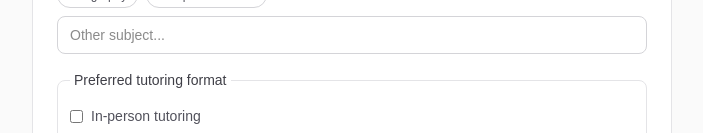
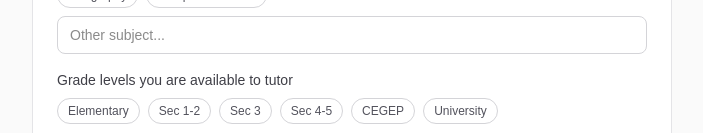
Before and after one commit to MikeChalk/tutoringapp, a Next.js app: page /careers in a window 1280 px wide. Shown: the part 667-800 px from the top of the page, without its empty margins (288-991 px from the left). Built offline with nearby package versions, Linux system fonts and the light colour scheme; no server answers; the database is empty.

Commit message:
Add city and grade levels to all tutor views and career form

```diff
--- a/src/app/api/careers/route.ts
+++ b/src/app/api/careers/route.ts
@@ -16,6 +16,7 @@ export async function POST(request: Request) {
   const currentStudies = (formData.get("currentStudies") as string)?.trim()
   const highSchool = (formData.get("highSchool") as string)?.trim()
   const subjects = (formData.get("subjects") as string)?.trim()
+  const gradeLevels = (formData.get("gradeLevels") as string)?.trim()
   const formatOnline = formData.get("formatOnline") === "on"
   const formatInPerson = formData.get("formatInPerson") === "on"
   const workExperience = (formData.get("workExperience") as string)?.trim()
@@ -60,6 +61,7 @@ export async function POST(request: Request) {
     data: {
       userId: user.id,
       subjects: subjects || "",
+      gradeLevels: gradeLevels || "",
       bio: bioParts.join("\n") || null,
       isActive: true,
       onboarded: false,
--- a/src/app/api/onboarding/route.ts
+++ b/src/app/api/onboarding/route.ts
@@ -20,6 +20,7 @@ export async function POST(request: Request) {
   const name = formData.get("name") as string
   const email = formData.get("email") as string
   const password = formData.get("password") as string
+  const gradeLevels = formData.get("gradeLevels") as string
 
   if (!contractType || !yearLevel || !startDate || !endDate) {
     return NextResponse.json({ error: "Missing fields" }, { status: 400 })
@@ -38,7 +39,7 @@ export async function POST(request: Request) {
       data: { name, email, password: hashed, role: "TUTOR" },
     })
     const tutor = await prisma.tutor.create({
-      data: { userId: user.id, tenure: yearLevel, onboardingStep: 1 },
+      data: { userId: user.id, tenure: yearLevel, gradeLevels: gradeLevels || "", onboardingStep: 1 },
     })
     finalTutorId = tutor.id
     return NextResponse.redirect(
@@ -53,7 +54,7 @@ export async function POST(request: Request) {
 
   await prisma.tutor.update({
     where: { id: finalTutorId },
-    data: { onboarded: true, onboardedAt: new Date(), tenure: yearLevel },
+    data: { onboarded: true, onboardedAt: new Date(), tenure: yearLevel, ...(gradeLevels ? { gradeLevels } : {}) },
   })
 
   await prisma.contract.updateMany({
--- a/src/app/careers/page.tsx
+++ b/src/app/careers/page.tsx
@@ -2,7 +2,7 @@
 
 import { useState, useEffect, Suspense } from "react"
 import { useSearchParams } from "next/navigation"
-import { SUBJECT_OPTIONS } from "@/lib/constants"
+import { SUBJECT_OPTIONS, STUDENT_GRADE_OPTIONS } from "@/lib/constants"
 
 interface City {
   id: string; name: string
@@ -13,6 +13,7 @@ function CareersForm() {
   const submitted = searchParams.get("submitted") === "1"
   const [selectedSubjects, setSelectedSubjects] = useState<string[]>([])
   const [otherSubject, setOtherSubject] = useState("")
+  const [selectedGrades, setSelectedGrades] = useState<string[]>([])
   const [cities, setCities] = useState<City[]>([])
 
   useEffect(() => {
@@ -23,7 +24,12 @@ function CareersForm() {
     setSelectedSubjects(prev => prev.includes(s) ? prev.filter(x => x !== s) : [...prev, s])
   }
 
+  function toggleGrade(g: string) {
+    setSelectedGrades(prev => prev.includes(g) ? prev.filter(x => x !== g) : [...prev, g])
+  }
+
   const subjectsValue = [...selectedSubjects, otherSubject.trim()].filter(Boolean).join(", ")
+  const gradesValue = selectedGrades.join(", ")
 
   if (submitted) {
     return (
@@ -115,6 +121,24 @@ function CareersForm() {
               className="w-full rounded-lg border border-zinc-300 px-3 py-2 text-sm focus:outline-none focus:ring-2 focus:ring-blue-500" />
           </div>
 
+          <div>
+            <label className="block text-sm font-medium text-zinc-700 mb-2">Grade levels you are available to tutor</label>
+            <input type="hidden" name="gradeLevels" value={gradesValue} />
+            <div className="flex flex-wrap gap-2">
+              {Object.entries(STUDENT_GRADE_OPTIONS).map(([key, label]) => {
+                const active = selectedGrades.includes(key)
+                return (
+                  <button key={key} type="button" onClick={() => toggleGrade(key)}
+                    className={`text-xs px-2.5 py-1 rounded-full border transition-colors ${
+                      active ? "bg-zinc-900 text-white border-zinc-900" : "border-zinc-300 text-zinc-600 hover:border-zinc-900"
+                    }`}>
+                    {label}
+                  </button>
+                )
+              })}
+            </div>
+          </div>
+
           <fieldset className="border border-zinc-200 rounded-lg p-3">
             <legend className="text-sm font-medium text-zinc-700 px-1">Preferred tutoring format</legend>
             <label className="flex items-center gap-2 text-sm text-zinc-600 mt-1">
--- a/src/app/dashboard/onboarding/page.tsx
+++ b/src/app/dashboard/onboarding/page.tsx
@@ -1,6 +1,7 @@
 import { prisma } from "@/lib/db"
 import { requireAuth, isAdmin, isSuperAdmin, isCityAdmin, getActiveCityId } from "@/lib/auth-helpers"
 import { CityFilter } from "@/components/city-filter"
+import { GRADE_LABELS } from "@/lib/constants"
 import { redirect } from "next/navigation"
 
 const ONBOARDING_STEPS = [
@@ -85,6 +86,12 @@ export default async function OnboardingPage(props: { searchParams: Promise<{ cr
             className="rounded-lg bg-blue-600 px-4 py-2 text-sm font-medium text-white hover:bg-blue-700 transition-colors">
             Create & Onboard
           </button>
+          <div className="col-span-full">
+            <label className="block text-xs text-zinc-500 mb-1">Grade Levels (comma separated, e.g. ELEMENTARY,SEC1_2)</label>
+            <input type="text" name="gradeLevels" placeholder="ELEMENTARY, SEC1_2, SEC3, SEC4_5, CEGEP, UNI"
+              className="w-full rounded-lg border border-zinc-300 dark:border-zinc-600 bg-white dark:bg-zinc-900 px-3 py-2 text-sm text-zinc-900 dark:text-zinc-100 focus:outline-none focus:ring-2 focus:ring-blue-500" />
+            <p className="text-xs text-zinc-400 mt-1">Options: {Object.entries(GRADE_LABELS).filter(([k]) => !["STUDY_HALL","PROGRAM_SUPERVISOR"].includes(k)).map(([,v]) => v).join(", ")}</p>
+          </div>
         </form>
       </div>
 
@@ -121,6 +128,9 @@ export default async function OnboardingPage(props: { searchParams: Promise<{ cr
                     className="rounded-lg border border-zinc-300 dark:border-zinc-600 bg-white dark:bg-zinc-900 px-2 py-1.5 text-xs text-zinc-900 dark:text-zinc-100 focus:outline-none focus:ring-1 focus:ring-blue-500" />
                   <input type="date" name="endDate" required
                     defaultValue={endDateDefault}
+                    className="rounded-lg border border-zinc-300 dark:border-zinc-600 bg-white dark:bg-zinc-900 px-2 py-1.5 text-xs text-zinc-900 dark:text-zinc-100 focus:outline-none focus:ring-1 focus:ring-blue-500" />
+                  <input type="text" name="gradeLevels" placeholder="Grade levels (e.g. ELEMENTARY,SEC1_2)"
+                    defaultValue={tutor.gradeLevels || ""}
                     className="rounded-lg border border-zinc-300 dark:border-zinc-600 bg-white dark:bg-zinc-900 px-2 py-1.5 text-xs text-zinc-900 dark:text-zinc-100 focus:outline-none focus:ring-1 focus:ring-blue-500" />
                   <button type="submit"
                     className="rounded-lg bg-green-600 px-3 py-1.5 text-xs font-medium text-white hover:bg-green-700 transition-colors">
--- a/src/app/dashboard/tutors/[id]/page.tsx
+++ b/src/app/dashboard/tutors/[id]/page.tsx
@@ -1,6 +1,6 @@
 import { prisma } from "@/lib/db"
 import { requireAuth, isAdmin } from "@/lib/auth-helpers"
-import { TENURE_LABELS, GRADE_LABELS } from "@/lib/constants"
+import { TENURE_LABELS, GRADE_LABELS, STUDENT_GRADE_OPTIONS } from "@/lib/constants"
 import { redirect, notFound } from "next/navigation"
 
 export default async function TutorDetailPage(props: { params: Promise<{ id: string }> }) {
@@ -12,7 +12,7 @@ export default async function TutorDetailPage(props: { params: Promise<{ id: str
   const tutor = await prisma.tutor.findUnique({
     where: { id },
     include: {
-      user: { select: { name: true, email: true } },
+      user: { select: { name: true, email: true, city: { select: { name: true } } } },
       hourLogs: {
         include: { project: { select: { name: true, gradeLevel: true } } },
         orderBy: { date: "desc" },
@@ -58,8 +58,16 @@ export default async function TutorDetailPage(props: { params: Promise<{ id: str
           <h3 className="text-lg font-semibold text-zinc-900 dark:text-zinc-100 mb-4">Profile</h3>
           <dl className="space-y-3 text-sm">
             <div className="flex justify-between">
+              <dt className="text-zinc-500">City</dt>
+              <dd className="text-zinc-900 dark:text-zinc-100 font-medium">{tutor.user.city?.name || "-"}</dd>
+            </div>
+            <div className="flex justify-between">
               <dt className="text-zinc-500">Tenure</dt>
               <dd className="text-zinc-900 dark:text-zinc-100 font-medium">{TENURE_LABELS[tutor.tenure]}</dd>
+            </div>
+            <div className="flex justify-between">
+              <dt className="text-zinc-500">Grades</dt>
+              <dd className="text-zinc-900 dark:text-zinc-100">{tutor.gradeLevels ? tutor.gradeLevels.split(",").map(g => GRADE_LABELS[g] || g).join(", ") : "-"}</dd>
             </div>
             <div className="flex justify-between">
               <dt className="text-zinc-500">Subjects</dt>
--- a/src/lib/constants.ts
+++ b/src/lib/constants.ts
@@ -35,6 +35,15 @@ export const CONTRACT_TYPE_LABELS: Record<string, string> = {
   PROGRAM_SUPERVISOR: "Program Supervisor",
 }
 
+export const STUDENT_GRADE_OPTIONS: Record<string, string> = {
+  ELEMENTARY: "Elementary",
+  SEC1_2: "Sec 1-2",
+  SEC3: "Sec 3",
+  SEC4_5: "Sec 4-5",
+  CEGEP: "CEGEP",
+  UNI: "University",
+}
+
 export const SUBJECT_OPTIONS = [
   "Math",
   "English",
```
Also changed, not shown: src/app/dashboard/tutors/page.tsx (+6 -2 lines), src/app/dashboard/waitlist/page.tsx (+6 -2 lines).
